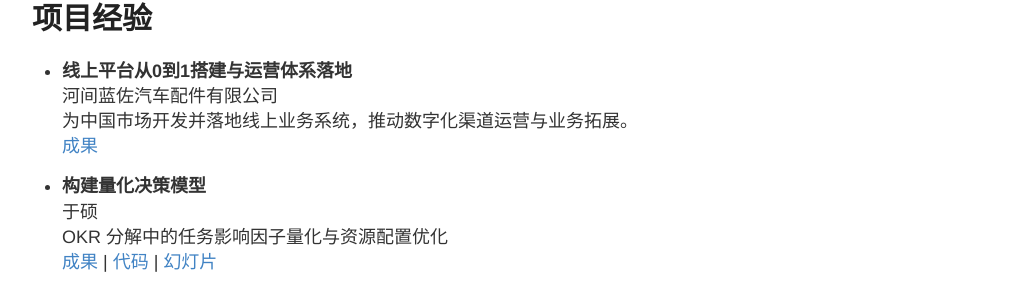
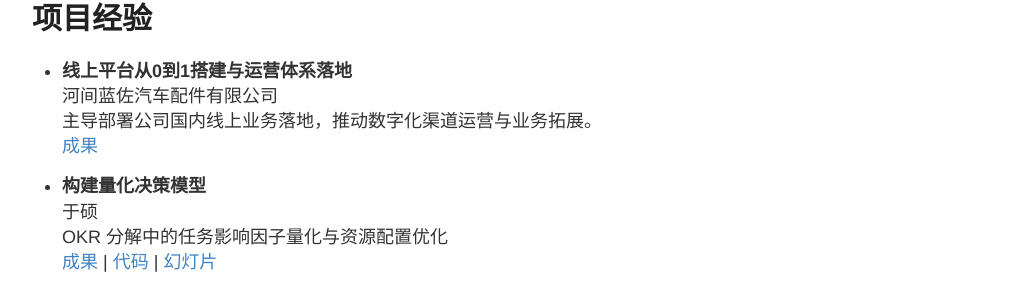
Before and after one commit to zheng-qinghe/zheng-qinghe.github.io, a Jekyll site: the page built from index.md, in a window 1280 px wide. Shown: the part 330-620 px from the top of the page, without its empty margins (128-1147 px from the left). Built offline with Jekyll 4.4.1, drawn with Linux system fonts in a browser that asks for light colours.

Commit message:
Revise online business system deployment description
Updated the description of the online business system deployment to emphasize leadership in the project.

```diff
--- a/index.md
+++ b/index.md
@@ -18,7 +18,7 @@
 
 - **线上平台从0到1搭建与运营体系落地** <br>
  河间蓝佐汽车配件有限公司<br>
-  为中国市场开发并落地线上业务系统，推动数字化渠道运营与业务拓展。<br>
+  主导部署公司国内线上业务落地，推动数字化渠道运营与业务拓展。<br>
     [成果](https://shop888rr15755788.1688.com/page/index.html?spm=0.0.wp_pc_common_header_companyName_undefined.0)
 
 - **构建量化决策模型** <br>
```
